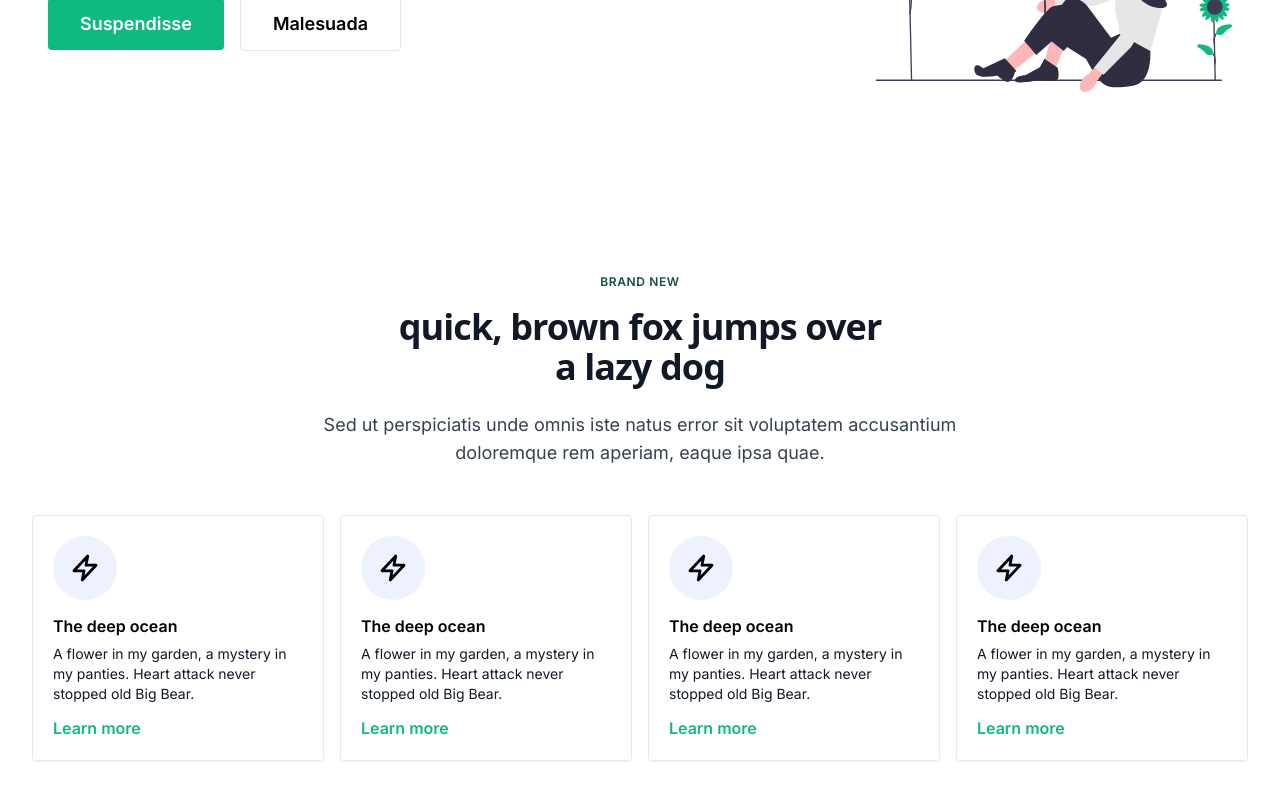
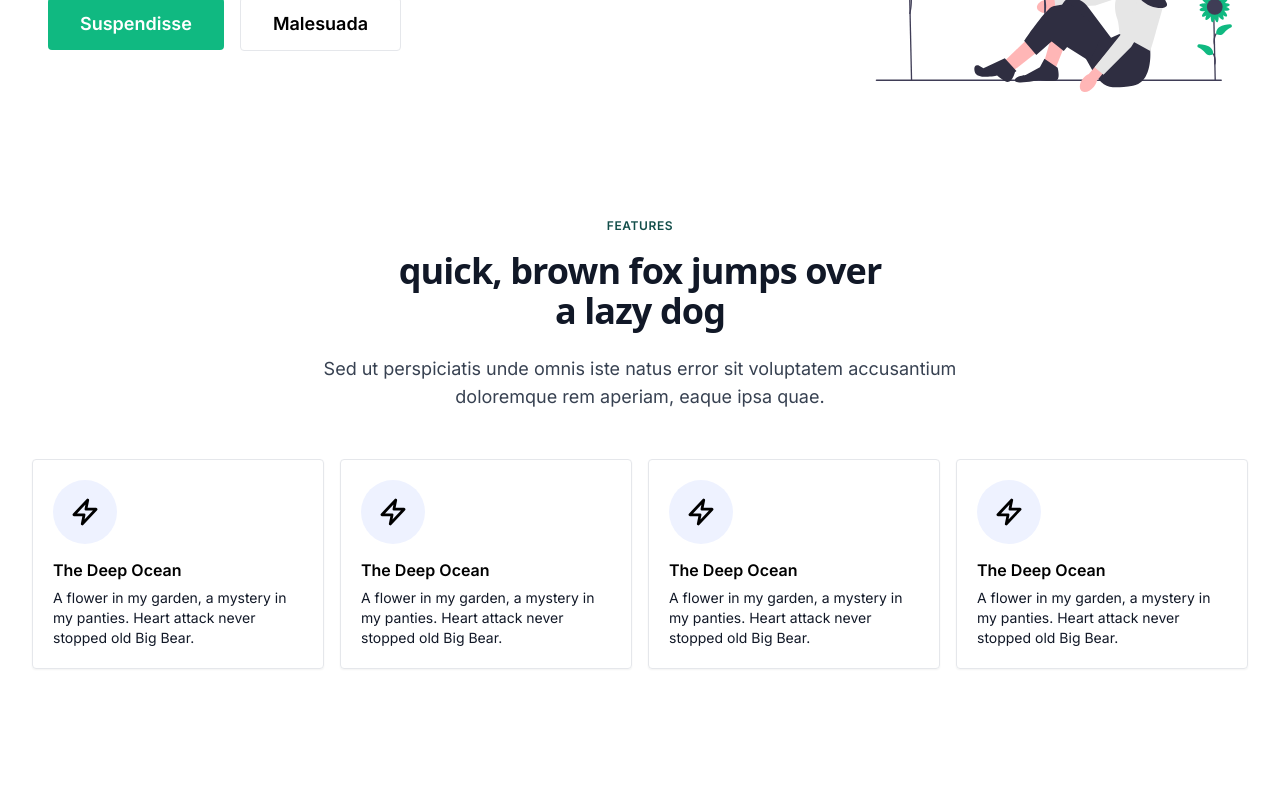
Before and after one commit to farhanzipp/desa-pintar, a React (Vite) app: page / in a window 1280 px wide. Shown: the part 476-1276 px from the top of the page. After the commit the page ends 1201 px from the top, so only its background shows below. Built offline with nearby package versions, Linux system fonts and the light colour scheme.

Commit message:
fix feature card component

```diff
--- a/src/components/FeatureCard.jsx
+++ b/src/components/FeatureCard.jsx
@@ -1,35 +1,13 @@
-const FeatureCard = () => {
+const FeatureCard = ({icon, title, description}) => {
     return (
         <div className="flex flex-col justify-between p-5 border rounded shadow-sm">
-            <div>
-                <div className="flex items-center justify-center w-16 h-16 mb-4 rounded-full bg-indigo-50">
-                    <svg
-                        className="w-12 h-12 text-deep-purple-accent-400"
-                        stroke="currentColor"
-                        viewBox="0 0 52 52"
-                    >
-                        <polygon
-                            strokeWidth="3"
-                            strokeLinecap="round"
-                            strokeLinejoin="round"
-                            fill="none"
-                            points="29 13 14 29 25 29 23 39 38 23 27 23"
-                        />
-                    </svg>
-                </div>
-                <h6 className="mb-2 font-semibold leading-5">The deep ocean</h6>
-                <p className="mb-3 text-sm text-gray-900">
-                    A flower in my garden, a mystery in my panties. Heart attack never
-                    stopped old Big Bear.
-                </p>
+            <div className="flex items-center justify-center w-16 h-16 mb-4 rounded-full bg-indigo-50">
+                {icon}
             </div>
-            <a
-                href="/"
-                aria-label=""
-                className="inline-flex items-center font-semibold transition-colors duration-200 text-emerald-500 hover:text-emerald-600"
-            >
-                Learn more
-            </a>
+            <h6 className="mb-2 font-semibold leading-5">{title}</h6>
+            <p className="mb-0 text-sm text-gray-900">
+                {description}
+            </p>
         </div>
     )
 }
--- a/src/components/Features.jsx
+++ b/src/components/Features.jsx
@@ -1,13 +1,28 @@
 import FeatureCard from "./FeatureCard"
 
+
+
 const Features = () => {
+    const iconDefault = <svg
+    className="w-12 h-12 text-deep-purple-accent-400"
+    stroke="currentColor"
+    viewBox="0 0 52 52"
+>
+    <polygon
+        strokeWidth="3"
+        strokeLinecap="round"
+        strokeLinejoin="round"
+        fill="none"
+        points="29 13 14 29 25 29 23 39 38 23 27 23"
+    />
+</svg>;
     return (
         <section>
-            <div className="px-4 py-16 mx-auto sm:max-w-xl md:max-w-full lg:max-w-screen-xl md:px-24 lg:px-8 lg:py-20">
+            <div className="px-4 py-16 mx-auto sm:max-w-xl md:max-w-full lg:max-w-screen-xl md:px-24 lg:px-8 lg:py-14">
                 <div className="max-w-xl mb-10 md:mx-auto sm:text-center lg:max-w-2xl md:mb-12">
                     <div>
                         <p className="inline-block px-3 py-px mb-4 text-xs font-semibold tracking-wider text-teal-900 uppercase rounded-full bg-teal-accent-400">
-                            Brand new
+                            Features
                         </p>
                     </div>
                     <h2 className="max-w-lg mb-6 font-sans text-3xl font-bold leading-none tracking-tight text-gray-900 sm:text-4xl md:mx-auto">
@@ -19,10 +34,14 @@ const Features = () => {
                     </p>
                 </div>
                 <div className="grid gap-4 row-gap-5 sm:grid-cols-2 lg:grid-cols-4">
-                    <FeatureCard />
-                    <FeatureCard />
-                    <FeatureCard />
-                    <FeatureCard />
+                    <FeatureCard icon={iconDefault} title="The Deep Ocean" description="A flower in my garden, a mystery in my panties. Heart attack never
+                stopped old Big Bear." />
+                    <FeatureCard icon={iconDefault} title="The Deep Ocean" description="A flower in my garden, a mystery in my panties. Heart attack never
+                stopped old Big Bear." />
+                    <FeatureCard icon={iconDefault} title="The Deep Ocean" description="A flower in my garden, a mystery in my panties. Heart attack never
+                stopped old Big Bear." />
+                    <FeatureCard icon={iconDefault} title="The Deep Ocean" description="A flower in my garden, a mystery in my panties. Heart attack never
+                stopped old Big Bear." />
                 </div>
             </div>
         </section>
--- a/src/components/Hero.jsx
+++ b/src/components/Hero.jsx
@@ -5,7 +5,7 @@ const Hero = () => {
   return (
     <div>
       <section>
-        <div className="container flex flex-col justify-center p-6 mx-auto xs:py-20 sm:py-20 lg:pb-24 lg:pt-24 lg:flex-row lg:justify-between">
+        <div className="container flex flex-col justify-center p-6 mx-auto xs:py-20 sm:py-20 lg:pb-16 lg:pt-24 lg:flex-row lg:justify-between">
           <div className="flex flex-col justify-center p-6 text-center rounded-sm lg:max-w-md xl:max-w-lg lg:text-left">
             <h1 className="text-5xl font-bold sm:text-6xl">Develop your
               <br />
--- a/src/components/Navbar.jsx
+++ b/src/components/Navbar.jsx
@@ -2,6 +2,7 @@ import { useState } from "react"
 
 const Navbar = () => {
   const [mobileMenuOpen, setMobileMenuOpen] = useState(false)
+
   const navigation = [
     { name: 'Product', href: '#' },
     { name: 'Features', href: '#' },
@@ -17,7 +18,7 @@ const Navbar = () => {
           <div className="flex lg:flex-1">
             <a href="#" className="-m-1.5 p-1.5">
               <span className="sr-only">Desa Pintar</span>
-              <a href='#' className='text-2xl font-semibold text-emerald-500'>DesaPintar</a>
+              <p href='#' className='text-2xl font-semibold text-emerald-500'>DesaPintar</p>
             </a>
           </div>
 
@@ -46,7 +47,6 @@ const Navbar = () => {
             </a>
           </div>
         </nav>
-      </header>
       {mobileMenuOpen && <div className="flex flex-col lg:hidden items-center gap-2 transition-all">
 
         {navigation.map((item) => (
@@ -55,6 +55,7 @@ const Navbar = () => {
           </a>
         ))}
       </div>}
+      </header>
 
     </>
   )
```
